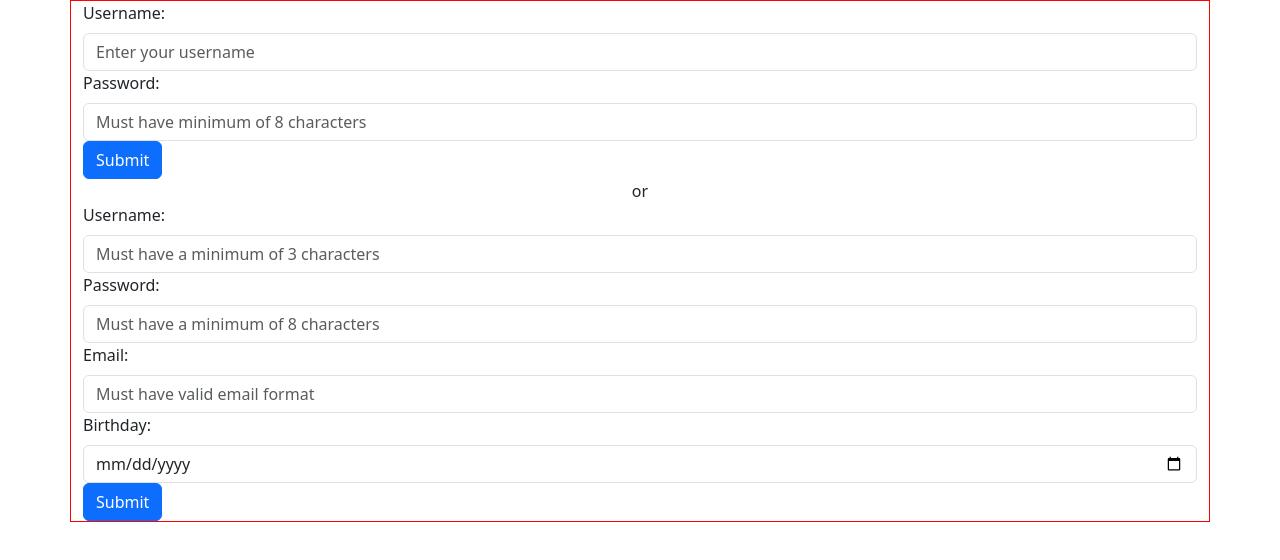
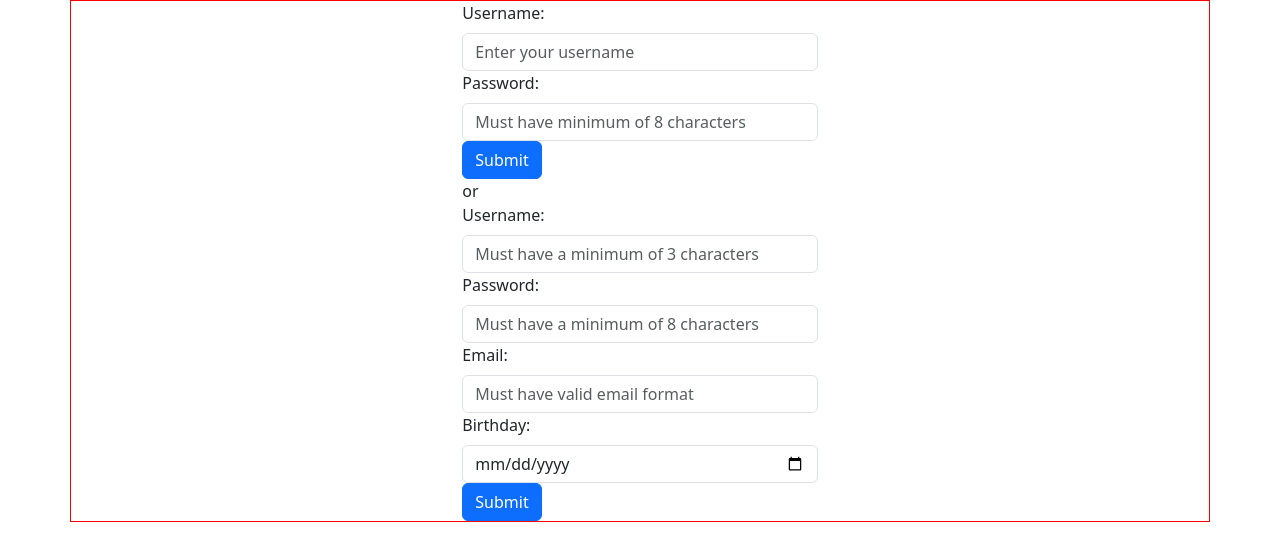
Before and after one commit to MrTeacher787/myFlix-client, a React (Vite) app: page / in a window 1280 px wide. Shown: the top 560 px of the page. Built offline with nearby package versions, Linux system fonts and the light colour scheme.

Commit message:
updated main-view
wrapped login-view and signup-view in a Bootstrap Col

```diff
--- a/src/components/main-view/main-view.jsx
+++ b/src/components/main-view/main-view.jsx
@@ -38,16 +38,16 @@ export const MainView = () => {
   return(
     <Row className="justify-content-md-center">
       {!user ? (
-        <>
+        <Col md={4}>
           <LoginView onLoggedIn={(user, token) => {
           setUser(user);
           setToken(token);
           }} />
           or
           <SignupView />
-        </>
+        </Col>
       ) : selectedMovie ? (
-        <Col md={8} style={{ border: "1px solid black" }}>
+        <Col md={8}>
           <MovieView
             style={{ border: "1px solid green "}}
             movie={selectedMovie}
```
Also changed, not shown: 2 other files (tests, documents, lock files or other folders).
